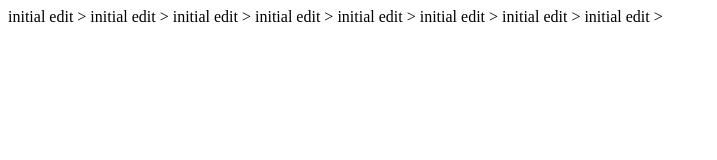
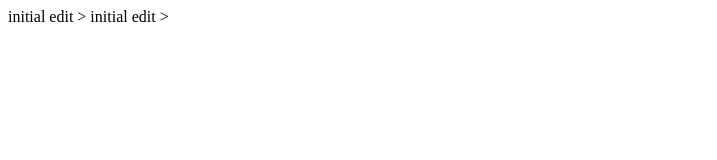
Before and after one commit to zaygumali1/git-tutorial, a plain HTML site: page index.html in a window 1280 px wide. Shown: the whole page, without its empty margins (0-717 px from the left). Drawn offline with Linux system fonts and the light colour scheme.

Commit message:
Deletions in Index.html

```diff
--- a/index.html
+++ b/index.html
@@ -1,9 +1,3 @@
 <initial edit >
 initial edit >
 initial edit >
-initial edit >
-initial edit >
-initial edit >
-initial edit >
-initial edit >
-initial edit >
```
